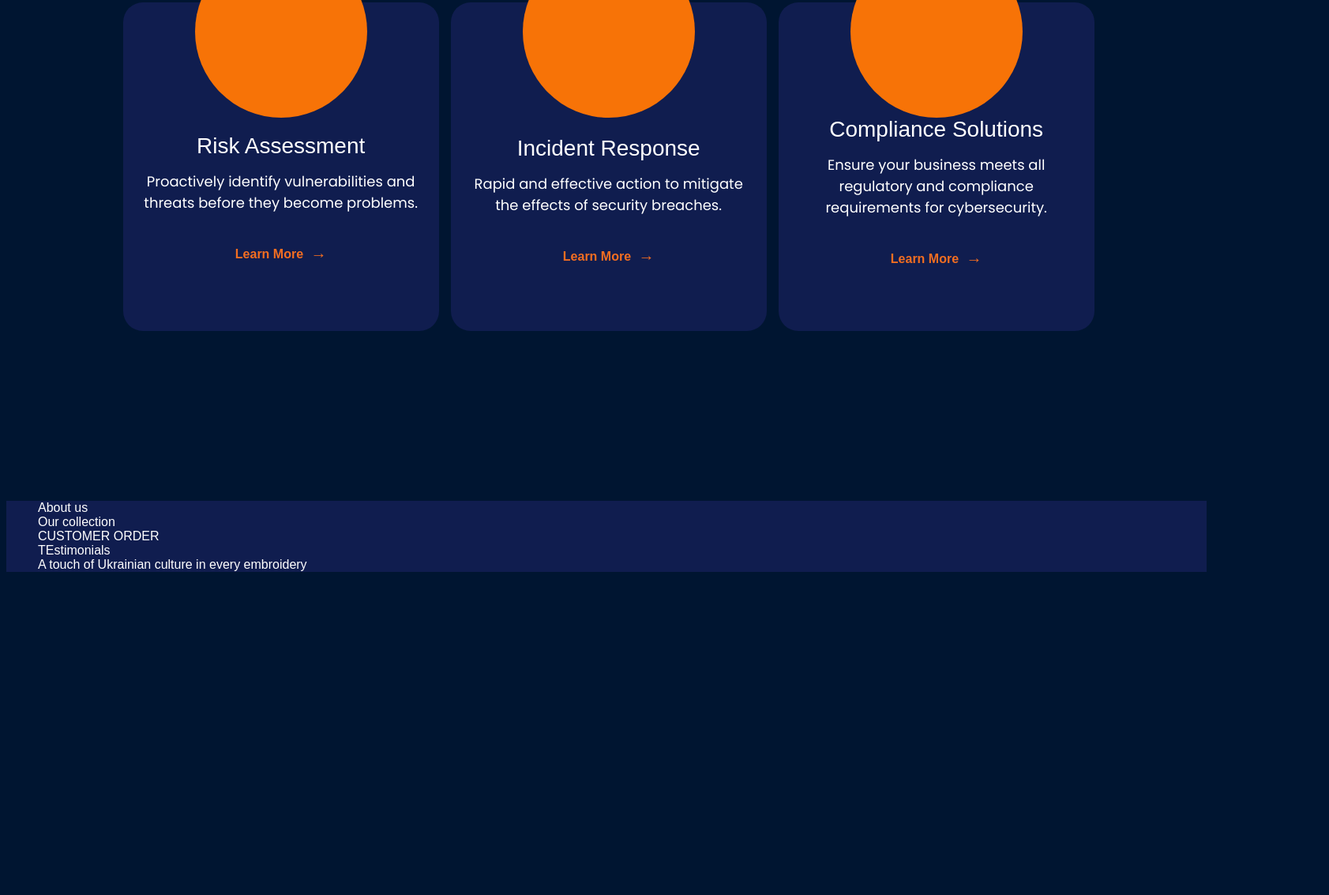
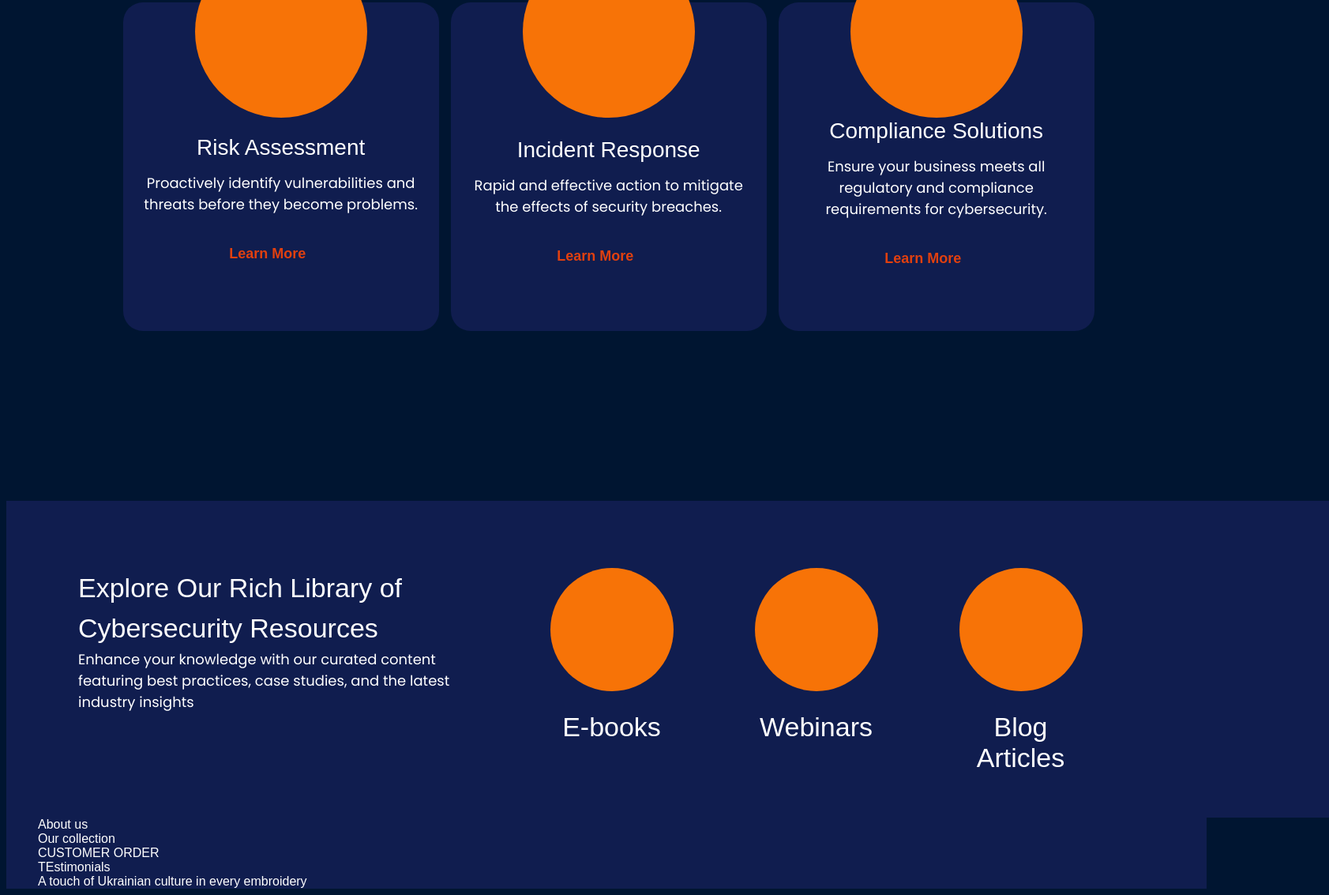
Before and after one commit to Step004/EvoplayWeb, a website built with Vite: page src/index.html in a window 1536 px wide. Shown: the part 2428-3561 px from the top of the page at 79% size, 1683 px wide, since content can reach past the window. Before the commit the page ends 3160 px from the top, so only its background shows below. Built offline with nearby package versions, Linux system fonts and the light colour scheme.

Commit message:
add section resources

```diff
--- a/src/css/resources.css
+++ b/src/css/resources.css
@@ -0,0 +1,108 @@
+.container-section-resources {
+    max-width: 387px;
+    margin-left: auto;
+    margin-right: auto;
+}
+
+.container-resources {
+    padding-left: 21px;
+    padding-right: 22px;
+    padding-bottom: 119px;
+    padding-top: 118px;
+    width: 100%;
+    background: rgba(59, 52, 160, 0.27);
+
+}
+
+.title-resources {
+    font-family: var(--font-family);
+    font-weight: 400;
+    font-size: 28px;
+    text-align: center;
+    color: #fff;
+    margin-bottom: 25px;
+}
+
+.section-resources-p {
+    font-family: var(--second-family);
+    font-weight: 400;
+    font-size: 18px;
+    text-align: center;
+    color: #fff;
+    margin-bottom: 59px;
+    line-height: 1.5;
+}
+
+.container-resources-list-item-des {
+    font-family: var(--font-family);
+    font-weight: 400;
+    font-size: 34px;
+    text-align: center;
+    color: #fff;
+    width: 183px;
+}
+
+.container-resources-list {
+    display: flex;
+    flex-direction: column;
+    justify-content: center;
+    align-items: center;
+    gap: 76px;
+}
+
+.resources-circle {
+    border-radius: 100%;
+    background-color: #f77307;
+    width: 156px;
+    height: 156px;
+}
+
+.container-resources-list-item {
+    display: flex;
+    flex-direction: column;
+    align-items: center;
+    justify-content: center;
+    gap: 15px;
+}
+
+@media screen and (min-width: 1440px) {
+    .container-section-resources {
+        max-width: 531px;
+        margin: 0;
+    }
+
+    .container-resources {
+        padding-left: 91px;
+        padding-right: 64px;
+        padding-bottom: 56px;
+        padding-top: 85px;
+        margin-left: auto;
+        margin-right: auto;
+        display: flex;
+        gap: 53px;
+    }
+
+    .container-resources-list {
+        flex-direction: row;
+        justify-content: center;
+        align-items: start;
+        gap: 76px;
+    }
+
+    .title-resources {
+        font-size: 34px;
+        line-height: 1.5;
+        text-align: left;
+        margin: 0;
+    }
+
+    .section-resources-p {
+        text-align: left;
+        margin-bottom: 0;
+    }
+
+    .container-resources-list-item {
+        gap: 26px;
+    }
+
+}
--- a/src/css/services.css
+++ b/src/css/services.css
@@ -110,20 +110,19 @@
 
 .learn-more {
     display: inline-block;
-    color: #f36e21;
-    font-size: 16px;
+    font-size: 18px;
     text-decoration: none;
     font-weight: bold;
     transition: color 0.3s ease;
+    color: #e1400f;
 }
 
-.learn-more span {
-    font-size: 20px;
-    margin-left: 5px;
-}
 
 .learn-more:hover {
     color: #ff8a42;
+}
+.icon-learn{
+    margin-left: 11px;
 }
 
 @media screen and (min-width: 1440px) {
--- a/src/partials/resources.html
+++ b/src/partials/resources.html
@@ -0,0 +1,27 @@
+<section id="resources" class="section-resources section">
+  <div class="container-resources">
+    <div class="container-section-resources">
+      <p class="title-resources">
+        Explore Our Rich Library of Cybersecurity Resources
+      </p>
+      <p class="section-resources-p">
+        Enhance your knowledge with our curated content featuring best
+        practices, case studies, and the latest industry insights
+      </p>
+    </div>
+    <ul class="container-resources-list">
+      <li class="container-resources-list-item">
+        <div class="resources-circle"></div>
+        <p class="container-resources-list-item-des">E-books</p>
+      </li>
+      <li class="container-resources-list-item">
+        <div class="resources-circle"></div>
+        <p class="container-resources-list-item-des">Webinars</p>
+      </li>
+      <li class="container-resources-list-item">
+        <div class="resources-circle"></div>
+        <p class="container-resources-list-item-des">Blog Articles</p>
+      </li>
+    </ul>
+  </div>
+</section>
--- a/src/partials/services.html
+++ b/src/partials/services.html
@@ -13,29 +13,35 @@
     <ul class="container-services-list">
       <li class="container-services-list-item">
         <div class="services-circle"></div>
-        <div class="container-services-card-content" style="bottom: 87.06px;">
+        <div class="container-services-card-content" style="bottom: 87.06px">
           <h2 class="container-services-list-item-title">Risk Assessment</h2>
           <p class="container-services-list-item-desc">
             Proactively identify vulnerabilities and threats before they become
             problems.
           </p>
-          <a href="#" class="learn-more">Learn More <span>&rarr;</span></a>
+          <a href="#" class="learn-more"
+            >Learn More
+            <svg width="18" height="14" class="icon-learn">
+              <use href="/img/icons.svg#icon-learn"></use></svg></a>
         </div>
       </li>
       <li class="container-services-list-item">
         <div class="services-circle"></div>
-        <div class="container-services-card-content" style="bottom: 83.78px;">
+        <div class="container-services-card-content" style="bottom: 83.78px">
           <h2 class="container-services-list-item-title">Incident Response</h2>
           <p class="container-services-list-item-desc">
             Rapid and effective action to mitigate the effects of security
             breaches.
           </p>
-          <a href="#" class="learn-more">Learn More <span>&rarr;</span></a>
+         <a href="#" class="learn-more"
+            >Learn More
+            <svg width="18" height="14" class="icon-learn">
+              <use href="/img/icons.svg#icon-learn"></use></svg></a>
         </div>
       </li>
       <li class="container-services-list-item">
         <div class="services-circle"></div>
-        <div class="container-services-card-content" style="bottom: 81px;">
+        <div class="container-services-card-content" style="bottom: 81px">
           <h2 class="container-services-list-item-title">
             Compliance Solutions
           </h2>
@@ -43,7 +49,10 @@
             Ensure your business meets all regulatory and compliance
             requirements for cybersecurity.
           </p>
-          <a href="#" class="learn-more">Learn More <span>&rarr;</span></a>
+          <a href="#" class="learn-more"
+            >Learn More
+            <svg width="18" height="14" class="icon-learn">
+              <use href="/img/icons.svg#icon-learn"></use></svg></a>
         </div>
       </li>
     </ul>
```
Also changed, not shown: src/img/icons.svg.
